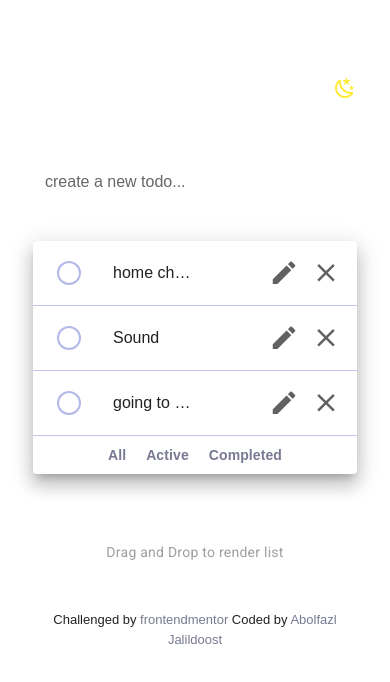
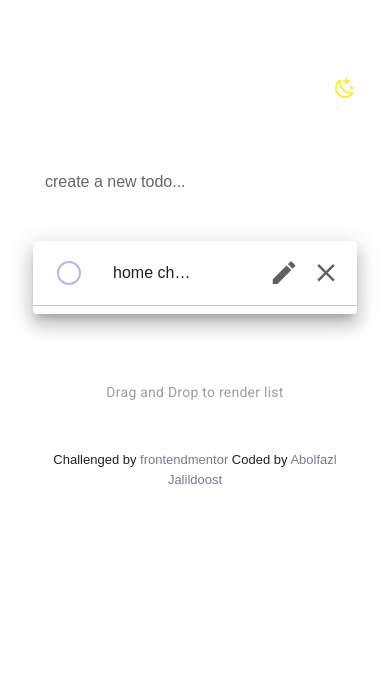
Before and after one commit to Abolfazl-JD/main-todolist, a Vue app: page / in a window 390 px wide. Shown: the top 682 px of the page. Built offline with nearby package versions, Linux system fonts and the light colour scheme; a web font is replaced by a local one.

Commit message:
create TodoInfo component

```diff
--- a/src/App.vue
+++ b/src/App.vue
@@ -25,7 +25,7 @@
                 <v-list-item class="list-item py-2 pl-6">
                   <template v-slot:default="{ active }">
                     <v-list-item-action>
-                      <span class="checkbox-wrapper">
+                      <span class="checkbox-wrapper pointer">
                         <div
                           class="circle d-flex justify-center align-center circleColor"
                           :class="{ gradient: active }"
@@ -49,95 +49,14 @@
                     </v-list-item-content>
                     <v-spacer></v-spacer>
                     <span class="list-item-icons hidden-md-and-up">
-                      <v-icon class="list-item-icon mr-3">mdi-pencil</v-icon>
-                      <v-icon class="list-item-icon">mdi-close</v-icon>
-                    </span>
-                  </template>
-                </v-list-item>
-
-                <v-list-item class="list-item py-2 pl-6">
-                  <template v-slot:default="{ active }">
-                    <v-list-item-action>
-                      <span class="checkbox-wrapper">
-                        <div
-                          class="circle d-flex justify-center align-center circleColor"
-                          :class="{ gradient: active }"
-                        >
-                          <v-img
-                            :src="require('./assets/images/icon-check.svg')"
-                            class="check-icon"
-                            v-show="active"
-                            width="14"
-                          ></v-img>
-                          <div
-                            class="inside-hole todolistColor"
-                            :class="{ gradient: active }"
-                          ></div>
-                        </div>
-                      </span>
-                    </v-list-item-action>
-
-                    <v-list-item-content>
-                      <v-list-item-title>Sound</v-list-item-title>
-                    </v-list-item-content>
-                    <v-spacer></v-spacer>
-                    <span class="list-item-icons hidden-md-and-up">
-                      <v-icon class="list-item-icon mr-3">mdi-pencil</v-icon>
-                      <v-icon class="list-item-icon">mdi-close</v-icon>
-                    </span>
-                  </template>
-                </v-list-item>
-
-                <v-list-item class="list-item py-2 pl-6">
-                  <template v-slot:default="{ active }">
-                    <v-list-item-action>
-                      <span class="checkbox-wrapper">
-                        <div
-                          class="circle d-flex justify-center align-center circleColor"
-                          :class="{ gradient: active }"
-                        >
-                          <v-img
-                            :src="require('./assets/images/icon-check.svg')"
-                            class="check-icon"
-                            v-show="active"
-                            width="14"
-                          ></v-img>
-                          <div
-                            class="inside-hole todolistColor"
-                            :class="{ gradient: active }"
-                          ></div>
-                        </div>
-                      </span>
-                    </v-list-item-action>
-
-                    <v-list-item-content>
-                      <v-list-item-title>going to work</v-list-item-title>
-                    </v-list-item-content>
-                    <v-spacer></v-spacer>
-                    <span class="list-item-icons hidden-md-and-up">
-                      <v-icon class="list-item-icon mr-3">mdi-pencil</v-icon>
-                      <v-icon class="list-item-icon">mdi-close</v-icon>
+                      <v-icon class="list-item-icon pointer mr-3"
+                        >mdi-pencil</v-icon
+                      >
+                      <v-icon class="list-item-icon pointer">mdi-close</v-icon>
                     </span>
                   </template>
                 </v-list-item>
               </v-list-item-group>
-              <v-row class="pt-2 px-6 todo-info">
-                <v-col cols="3 d-none d-lg-block">
-                  <span>1 item left</span>
-                </v-col>
-                <v-col
-                  class="text-center align-content-center font-weight-bold mx-auto"
-                  sm="12"
-                  md="6"
-                >
-                  <span class="mr-5 pointer">All</span>
-                  <span class="mr-5 pointer">Active</span>
-                  <span class="pointer">Completed</span>
-                </v-col>
-                <v-col class="text-right" cols="3 d-none d-lg-block">
-                  <span class="font-small">clear completed</span>
-                </v-col>
-              </v-row>
             </v-list>
           </v-card-text>
           <p class="mt-13 body-2 text-center grey--text">
@@ -210,7 +129,6 @@ h1 {
 }
 
 .checkbox-wrapper {
-  cursor: pointer;
   position: relative;
 }
 
@@ -250,10 +168,6 @@ h1 {
   cursor: context-menu !important;
 }
 
-// .list-item-icons {
-//   display: none;
-// }
-
 .list-item:hover .list-item-icons {
   display: flex !important;
 }
@@ -261,11 +175,6 @@ h1 {
 .list-item-icon {
   font-size: 30px !important;
   color: #616161 !important;
-  cursor: pointer;
-}
-
-.todo-info span {
-  color: #777a92;
 }
 
 .theme--light.v-icon:focus::after {
```
Also changed, not shown: src/components/TodoInfo.vue (added, +25 -0 lines).
